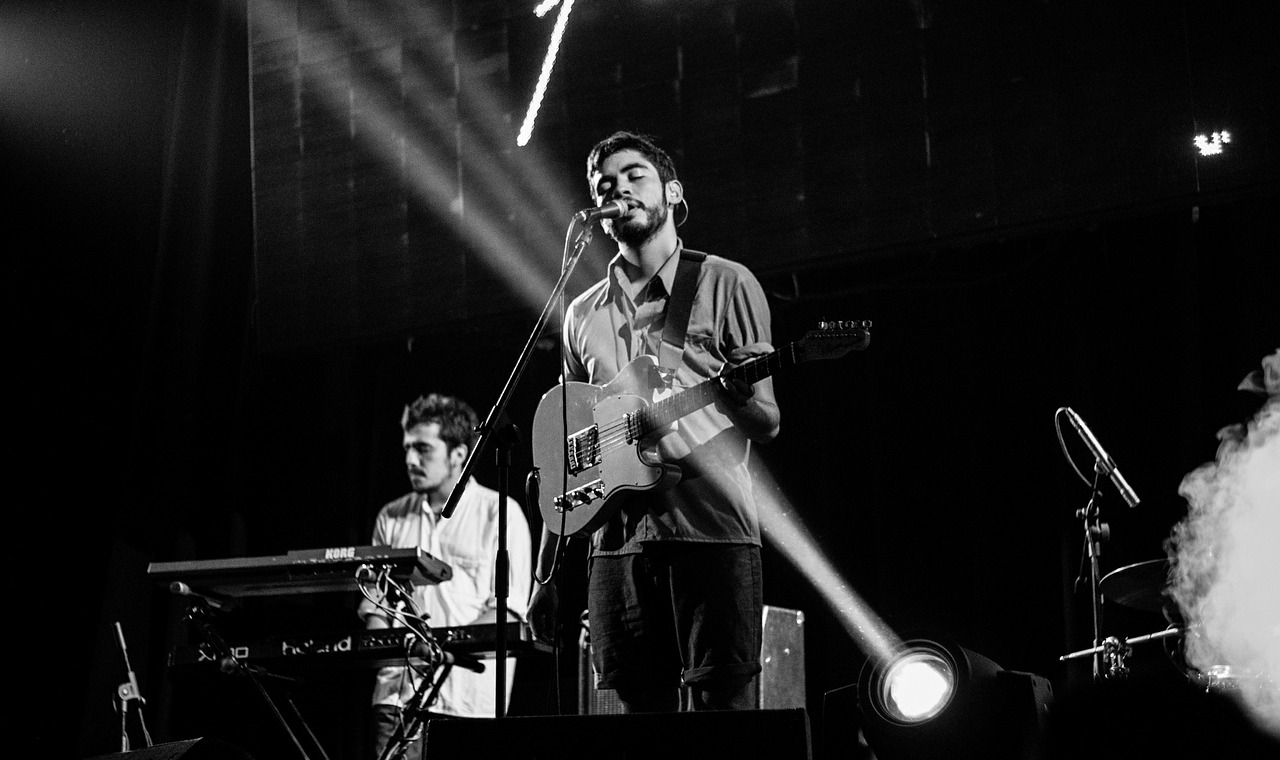
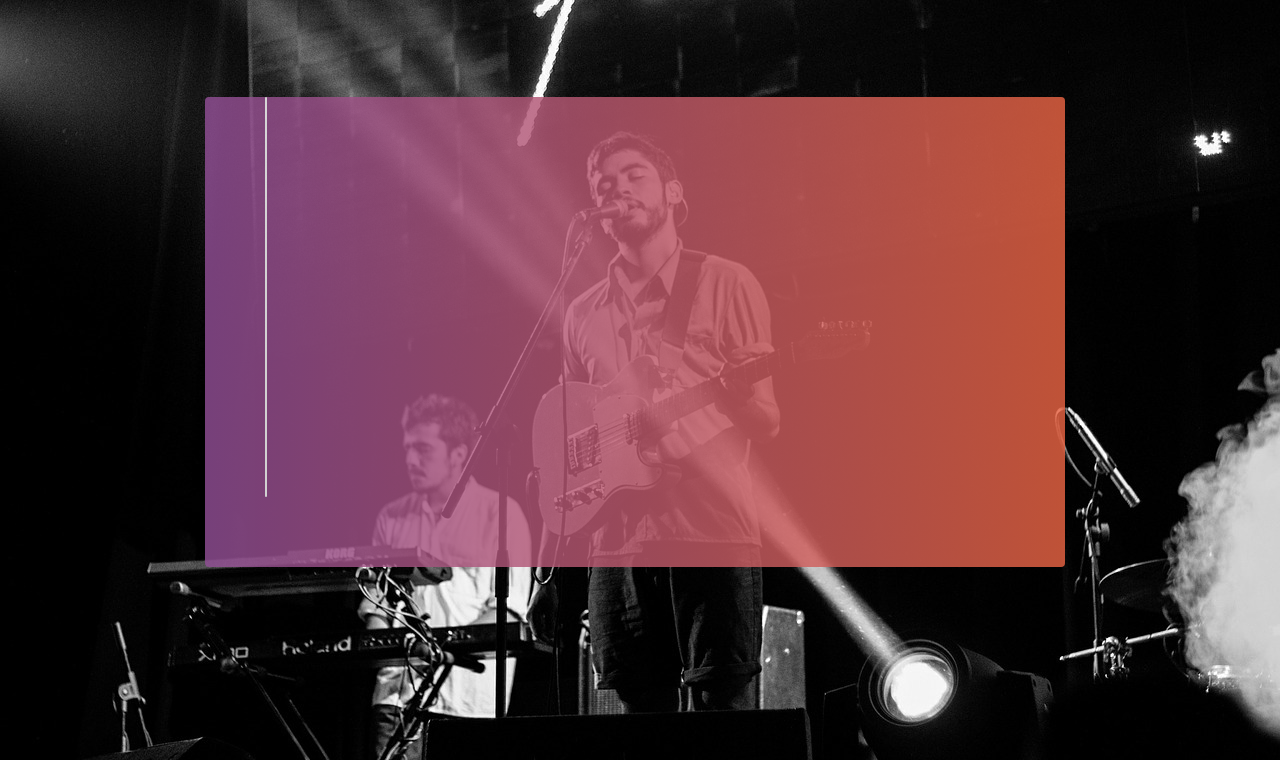
Before and after one commit to bekahwhittle/WhosplayinProject, a plain HTML site: page sign-in.html in a window 1280 px wide. Shown: the part 40-800 px from the top of the page. Drawn offline with Linux system fonts and the light colour scheme.

Commit message:
positioned gradient now fixing line

```diff
--- a/sign-in.html
+++ b/sign-in.html
@@ -12,6 +12,9 @@
     <div class="logo">
       <p>WHOSPLAYIN</p>
     </div>
-    <div class="gradient-container"></div>
+    <div class="box">
+      <div class="line"></div>
+    </div>
+
   </body>
 </html>
--- a/styles/sign-in.css
+++ b/styles/sign-in.css
@@ -10,9 +10,19 @@ html {
   font-size: 20px;
   color: #FFFFFF;
 }
-.gradient-container {
-  margin: auto;
-  height: 300px;
-  width: 300px;
-  color: #FF0000;
+.box {
+  padding-left: 60px;
+  height: 470px;
+  width: 800px;
+  box-sizing: content-box;
+  background: linear-gradient(to left, #e96443 , #904e95);
+  opacity: .82;
+  border-radius: 4px;
+  margin: 100px 150px 50px 197px;
 }
+.line {
+  height: 400px;
+  width: 2px;
+  border-radius: 2px;
+  background-color: #FFFFFF;
+}
```
